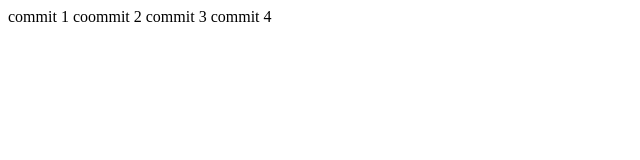
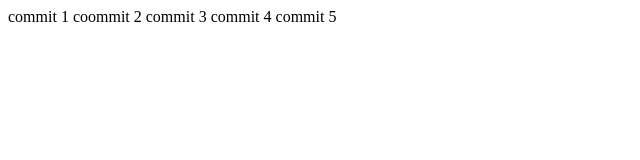
Before and after one commit to Abdi-hakim01/Git-test, a plain HTML site: page index.html in a window 1280 px wide. Shown: the full height of the page, 0-640 px from the left. Drawn offline with Linux system fonts and the light colour scheme.

Commit message:
commit 5

```diff
--- a/index.html
+++ b/index.html
@@ -12,6 +12,7 @@
     coommit 2
     commit 3
     commit 4
+    commit 5
 
 </body>
 </html>
```
